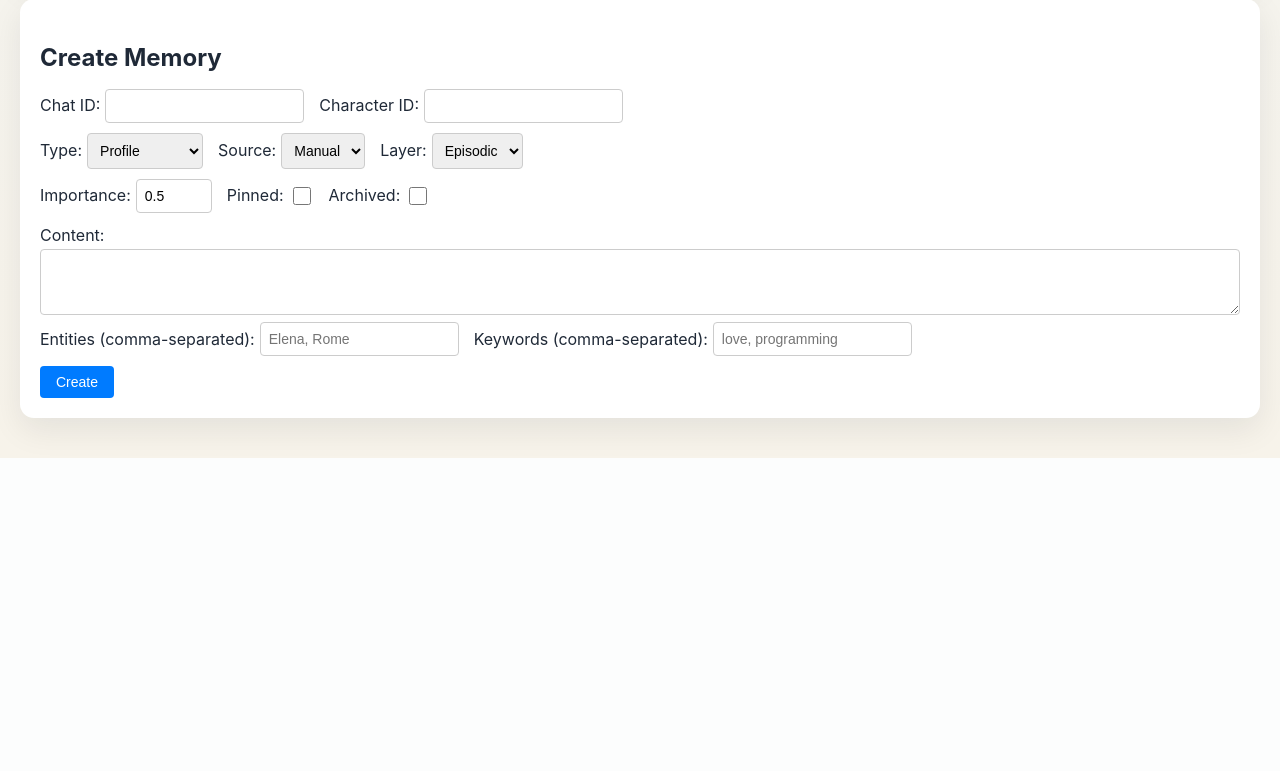
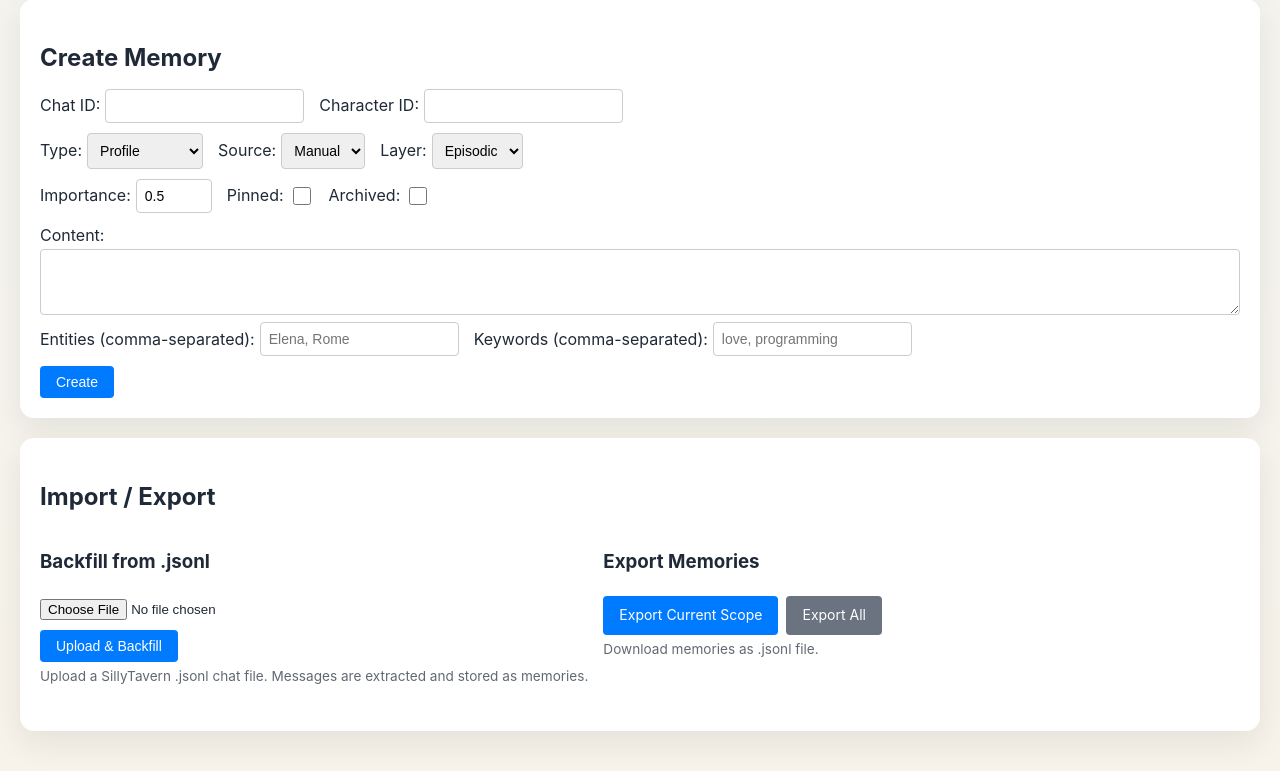
Before and after one commit to qrewq5003-oss/memoryst, a FastAPI app: page /ui in a window 1280 px wide. Shown: the part 1564-2335 px from the top of the page. Before the commit the page ends 2022 px from the top, so only its background shows below. Run offline with FastAPI, Linux system fonts and the light colour scheme; data that the repository does not hold is empty.

Commit message:
feat: upload .jsonl backfill and export memories from web UI
- POST /ui/backfill-file — upload .jsonl chat file for backfill
- GET /ui/export — download memories as .jsonl (scope or all)
- Import/Export section in web UI with file upload and download buttons
- 136 tests pass

```diff
--- a/app/templates/memories.html
+++ b/app/templates/memories.html
@@ -728,4 +728,30 @@
         <button type="submit">Create</button>
     </form>
 </section>
+
+<section class="create-form">
+    <h2>Import / Export</h2>
+    <div class="form-row">
+        <div>
+            <h3>Backfill from .jsonl</h3>
+            <form method="POST" action="/ui/backfill-file" enctype="multipart/form-data">
+                <input type="hidden" name="chat_id" value="{{ filters["selected_chat_id"] or 'backfill' }}">
+                <input type="hidden" name="character_id" value="{{ filters["selected_character_id"] or 'backfill' }}">
+                <div style="margin:8px 0;">
+                    <input type="file" name="file" accept=".jsonl,.json" required>
+                </div>
+                <button type="submit">Upload & Backfill</button>
+            </form>
+            <p style="font-size:0.85em;opacity:0.7;margin-top:4px;">Upload a SillyTavern .jsonl chat file. Messages are extracted and stored as memories.</p>
+        </div>
+        <div>
+            <h3>Export Memories</h3>
+            <div style="display:flex;gap:8px;flex-wrap:wrap;margin-top:8px;">
+                <a href="/ui/export?chat_id={{ filters['selected_chat_id'] or '' }}&character_id={{ filters['selected_character_id'] or '' }}" class="button" download>Export Current Scope</a>
+                <a href="/ui/export" class="button secondary" download>Export All</a>
+            </div>
+            <p style="font-size:0.85em;opacity:0.7;margin-top:4px;">Download memories as .jsonl file.</p>
+        </div>
+    </div>
+</section>
 {% endblock %}
```
Also changed, not shown: app/routes/ui.py (+78 -2 lines).
